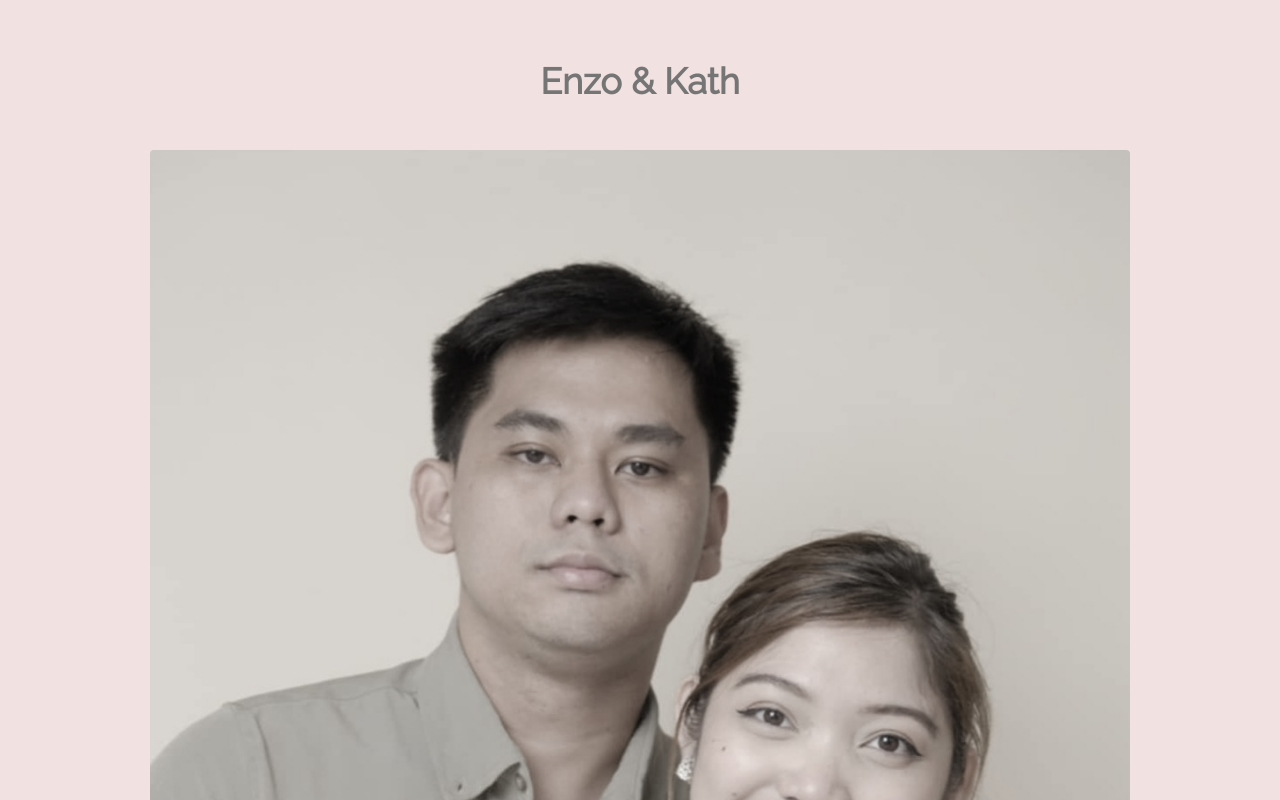
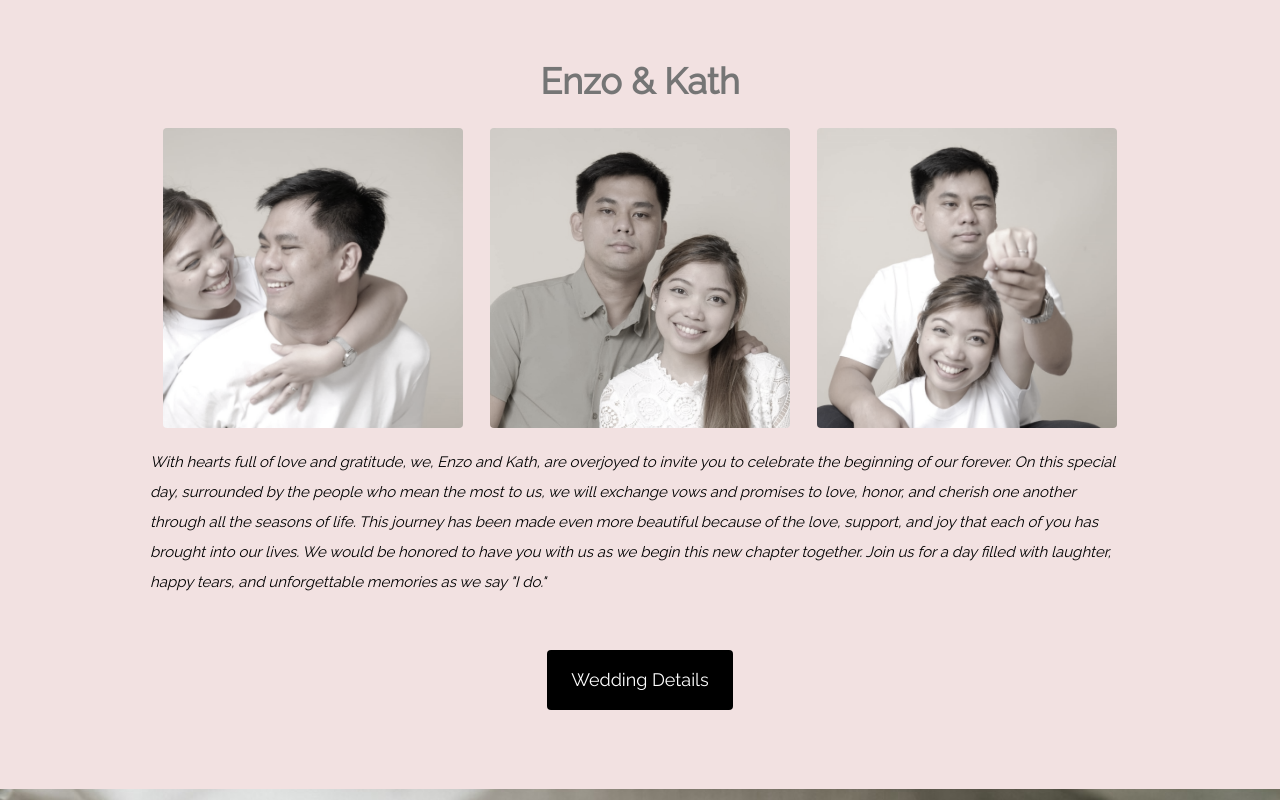
Before and after one commit to kbancheta/KathAndEnzo, a plain HTML site: page index.html in a window 1280 px wide. Shown: the part 820-1620 px from the top of the page. Drawn offline with nearby package versions, Linux system fonts and the light colour scheme.

Commit message:
Update index.html

```diff
--- a/index.html
+++ b/index.html
@@ -71,13 +71,27 @@ p {line-height: 2}
 <div class="w3-container w3-padding-64 w3-pale-red w3-grayscale-min" id="us">
   <div class="w3-content">
     <h1 class="w3-center w3-text-grey"><b>Enzo & Kath</b></h1>
-    <img class="w3-round w3-grayscale-min" src="images/enzoandkath.jpg" style="width:100%;margin:32px 0">
-    <p><i>With hearts full of love and gratitude, we, Enzo and Kath, are overjoyed to invite you to celebrate the beginning of our forever. On this special day, surrounded by the people who mean the most to us, we will exchange vows and promises to love, honor, and cherish one another through all the seasons of life. This journey has been made even more beautiful because of the love, support, and joy that each of you has brought into our lives.
+    <div class="w3-row w3-center w3-margin-top">
+        <div class="w3-third w3-padding-small">
+          <img class="w3-round w3-grayscale-min" src="images/left.jpg" style="width:100%; max-width:300px;">
+        </div>
+        <div class="w3-third w3-padding-small">
+          <img class="w3-round w3-grayscale-min" src="images/middle.jpg" style="width:100%; max-width:300px;">
+        </div>
+        <div class="w3-third w3-padding-small">
+          <img class="w3-round w3-grayscale-min" src="images/right.jpg" style="width:100%; max-width:300px;">
+        </div>
+      </div>
 
-        We would be honored to have you with us as we begin this new chapter together. Join us for a day filled with laughter, happy tears, and unforgettable memories as we say "I do."</i></p><br>
-    <p class="w3-center"><a href="#wedding" class="w3-button w3-black w3-round w3-padding-large w3-large">Wedding Details</a></p>
+      <p><i>With hearts full of love and gratitude, we, Enzo and Kath, are overjoyed to invite you to celebrate the beginning of our forever. On this special day, surrounded by the people who mean the most to us, we will exchange vows and promises to love, honor, and cherish one another through all the seasons of life. This journey has been made even more beautiful because of the love, support, and joy that each of you has brought into our lives.
+
+      We would be honored to have you with us as we begin this new chapter together. Join us for a day filled with laughter, happy tears, and unforgettable memories as we say "I do."</i></p><br>
+
+      <p class="w3-center">
+        <a href="#wedding" class="w3-button w3-black w3-round w3-padding-large w3-large">Wedding Details</a>
+      </p>
+    </div>
   </div>
-</div>
 
 <!-- Background photo -->
 <div class="w3-display-container bgimg2">
```
